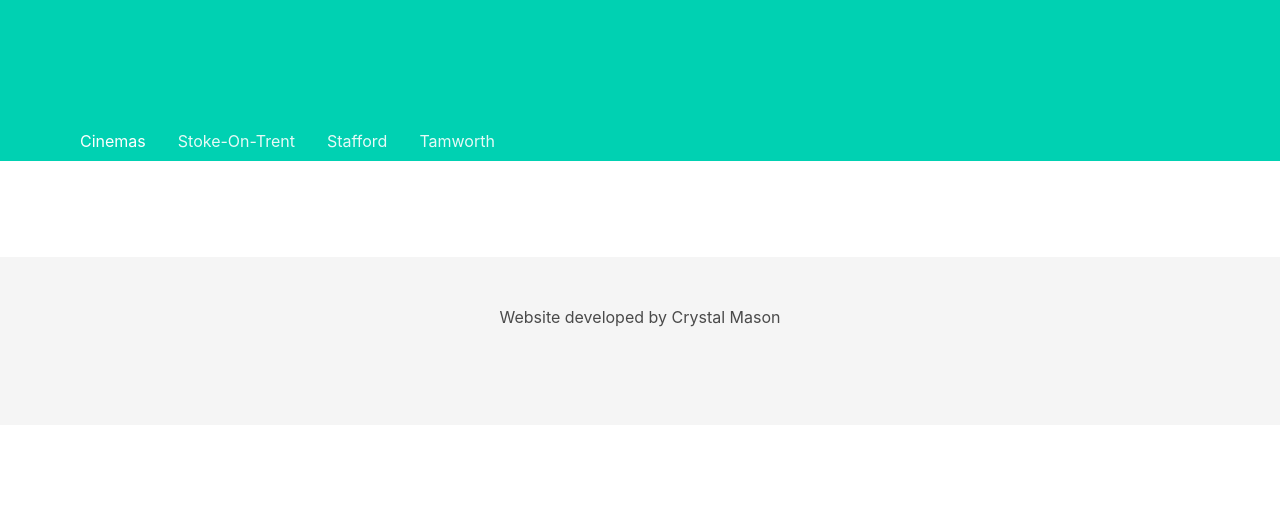
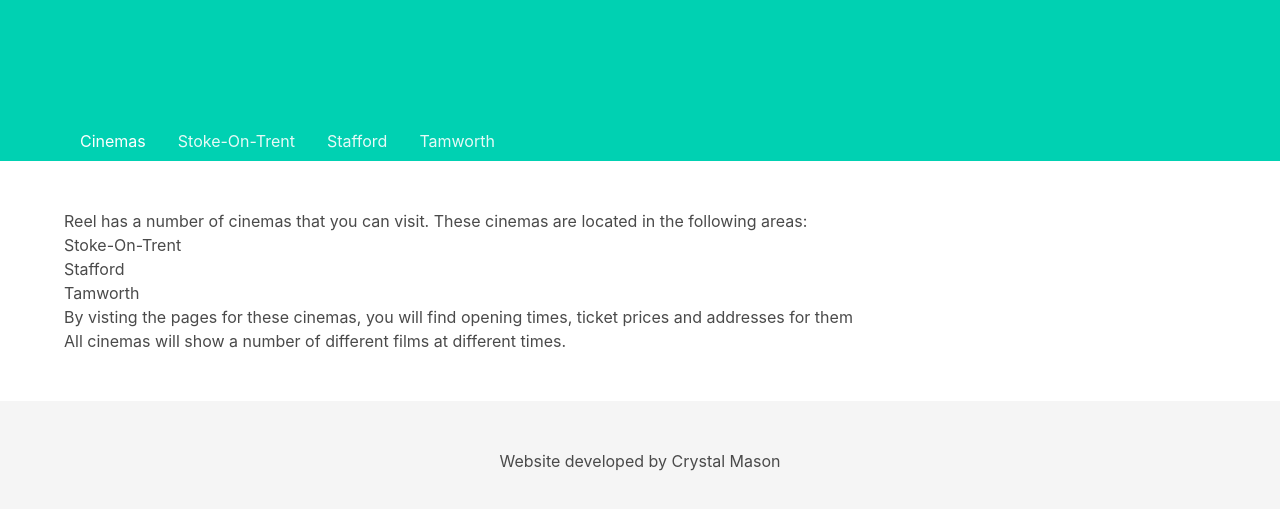
Before and after one commit to crystalamason/DesignForMobileDevices2, a plain HTML site: page cinemas.html in a window 1280 px wide. Shown: the part 255-764 px from the top of the page. Drawn offline with Linux system fonts and the light colour scheme.

Commit message:
Adding information to main cinema page

```diff
--- a/cinemas.html
+++ b/cinemas.html
@@ -84,7 +84,16 @@
         <section class="section">
             <div class="container">
                 <div class="columns is-multiline">
-
+                    <div class="column">
+                        <p>Reel has a number of cinemas that you can visit. These cinemas are located in the following areas:</p>
+                        <ul>
+                            <li>Stoke-On-Trent</li>
+                            <li>Stafford</li>
+                            <li>Tamworth</li>
+                        </ul>
+                        <p>By visting the pages for these cinemas, you will find opening times, ticket prices and addresses for them</p>
+                        <p>All cinemas will show a number of different films at different times.</p>
+                    </div>
                 </div>
             </div>
         </section>
```
